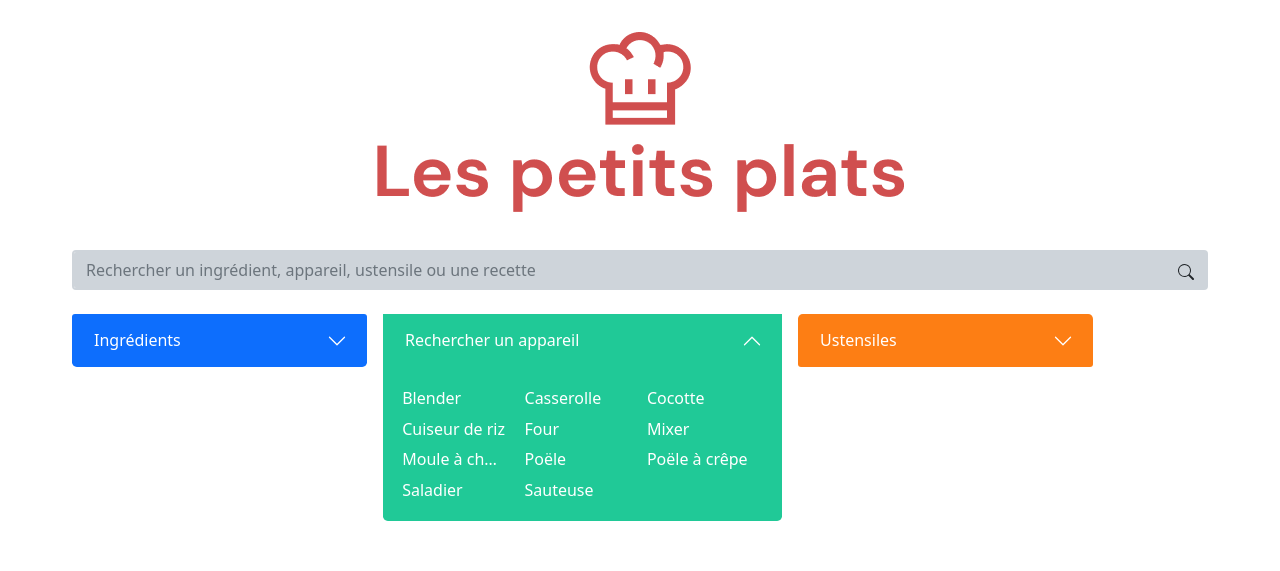
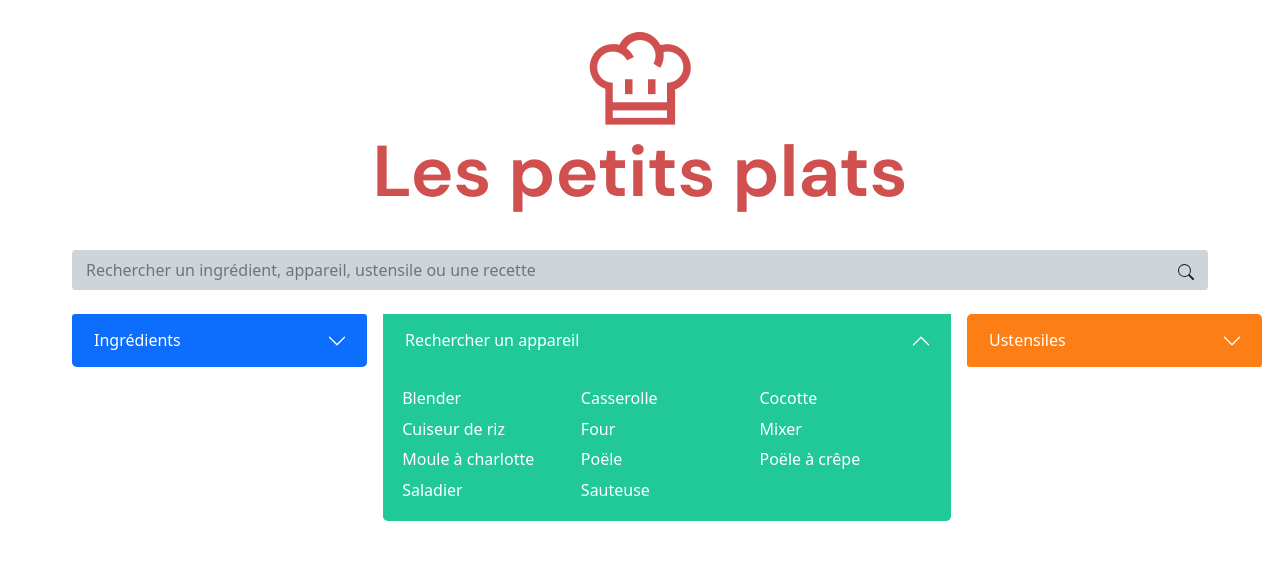
Before and after one commit to Kisala1/Alexandreaude_7_01032022, a website with bundled scripts: page src/pages/index.html in a window 1280 px wide. Both pictures are taken after a click on the element 640 px from the left and 340 px from the top of the page. Shown: the top 571 px of the page. Built offline with nearby package versions, Linux system fonts and the light colour scheme.

Commit message:
Modification code placeholder

```diff
--- a/src/pages/index.html
+++ b/src/pages/index.html
@@ -26,6 +26,7 @@
         <nav class="navbar navbar-expand-lg">
           <form class="d-flex search">
             <input
+              id="main-search"
               class="form-control me-0 border-2 main-search"
               type="search"
               placeholder="Rechercher un ingrédient, appareil, ustensile ou une recette"
@@ -52,7 +53,7 @@
         </nav>
         <div id="tagSelector" class="tagSelector"></div>
         <div id="accordion" class="accordion">
-          <div class="accordion-item">
+          <div id="accordion-item-ingt" class="accordion-item">
             <h2 class="accordion-header" id="headingOne">
               <button
                 id="accordion-button-ingt"
@@ -83,7 +84,7 @@
               ></ul>
             </div>
           </div>
-          <div class="accordion-item">
+          <div id="accordion-item-app" class="accordion-item">
             <h2 class="accordion-header" id="headingTwo">
               <button
                 id="accordion-button-app"
@@ -114,7 +115,7 @@
               ></ul>
             </div>
           </div>
-          <div class="accordion-item">
+          <div id="accordion-item-ust" class="accordion-item">
             <h2 class="accordion-header" id="headingThree">
               <button
                 id="accordion-button-ust"
--- a/src/script/recipes/recipes.view.js
+++ b/src/script/recipes/recipes.view.js
@@ -11,6 +11,7 @@ export class RecipesView extends EventEmitter {
     this.ingredientSearch = document.getElementById('input-ingredient')
     this.applianceSearch = document.getElementById('input-appliance')
     this.ustensilSearch = document.getElementById('input-ustensil')
+    this.mainSearch = document.getElementById('main-search')
 
     this.tags = document.getElementById('tagSelector')
   }
@@ -41,17 +42,20 @@ export class RecipesView extends EventEmitter {
     allIngredients = [...allIngredients].sort(compareIgnoreCase)
     allAppliances = [...allAppliances].sort(compareIgnoreCase)
     allUstensils = [...allUstensils].sort(compareIgnoreCase)
+
     // Render recipes cards
     this.recipesElem.innerHTML = ''
     for (const recipe of recipes) {
       this.recipesElem.appendChild(this.createRecipe(recipe))
     }
-
+    this.mainSearch.addEventListener('keyup', () => {
+      const mainSearchValue = tiny(this.mainSearch.value)
+      this.emit('filterByMainSearch', { value: mainSearchValue })
+    })
     // Render ingredients accordion
     this.ingredientsUl.innerHTML = ''
     for (const ingredientName of allIngredients) {
       this.ingredientsUl.appendChild(this.createIngredientLi(ingredientName))
-      // this.emit('removeTagAfterClick', {container: this.ingredientsUl, name: ingredientName})
     }
 
     // Render appliances accordion
@@ -110,29 +114,50 @@ export class RecipesView extends EventEmitter {
 
     // Modifie placeholder
     const accordion = document.getElementById('accordion')
-    accordion.addEventListener('click', (e) => {
-      if (e.target === document.getElementById('accordion-button-ingt')) {
+    accordion.addEventListener('click', () => {
+      const accordionIngt = document.getElementById('accordion-item-ingt')
+      if (accordionIngt.click) {
         const inputIngt = document.getElementById('input-ingredient')
-        if (!e.target.classList.contains('collapsed')) {
+        if (
+          !document
+            .getElementById('accordion-button-ingt')
+            .classList.contains('collapsed')
+        ) {
           inputIngt.setAttribute('placeholder', 'Rechercher un ingrédient')
+          inputIngt.closest('.accordion-item').classList.add('half-width')
         } else {
           inputIngt.setAttribute('placeholder', 'Ingrédients')
+          inputIngt.closest('.accordion-item').classList.remove('half-width')
         }
       }
-      if (e.target === document.getElementById('accordion-button-app')) {
+      const accordionApp = document.getElementById('accordion-item-app')
+      if (accordionApp.click) {
         const inputApp = document.getElementById('input-appliance')
-        if (!e.target.classList.contains('collapsed')) {
+        if (
+          !document
+            .getElementById('accordion-button-app')
+            .classList.contains('collapsed')
+        ) {
           inputApp.setAttribute('placeholder', 'Rechercher un appareil')
+          inputApp.closest('.accordion-item').classList.add('half-width')
         } else {
           inputApp.setAttribute('placeholder', 'Appareils')
+          inputApp.closest('.accordion-item').classList.remove('half-width')
         }
       }
-      if (e.target === document.getElementById('accordion-button-ust')) {
+      const accordionUst = document.getElementById('accordion-item-ust')
+      if (accordionUst.click) {
         const inputUst = document.getElementById('input-ustensil')
-        if (!e.target.classList.contains('collapsed')) {
+        if (
+          !document
+            .getElementById('accordion-button-ust')
+            .classList.contains('collapsed')
+        ) {
           inputUst.setAttribute('placeholder', 'Rechercher un ustensile')
+          inputUst.closest('.accordion-item').classList.add('half-width')
         } else {
           inputUst.setAttribute('placeholder', 'Ustensiles')
+          inputUst.closest('.accordion-item').classList.remove('half-width')
         }
       }
     })
--- a/src/styles/styles.scss
+++ b/src/styles/styles.scss
@@ -98,6 +98,9 @@ nav {
   border: none !important;
   margin-right: 1em;
 }
+.half-width {
+  min-width: 50%;
+}
 .accordion-button {
   box-shadow: none !important;
 
@@ -151,6 +154,7 @@ nav {
   .tag-item {
     // position: relative;
     cursor: pointer;
+    width: 100%;
     color: $white;
     white-space: nowrap;
     overflow: hidden;
```
Also changed, not shown: src/styles/styles.css, 1 other file.
